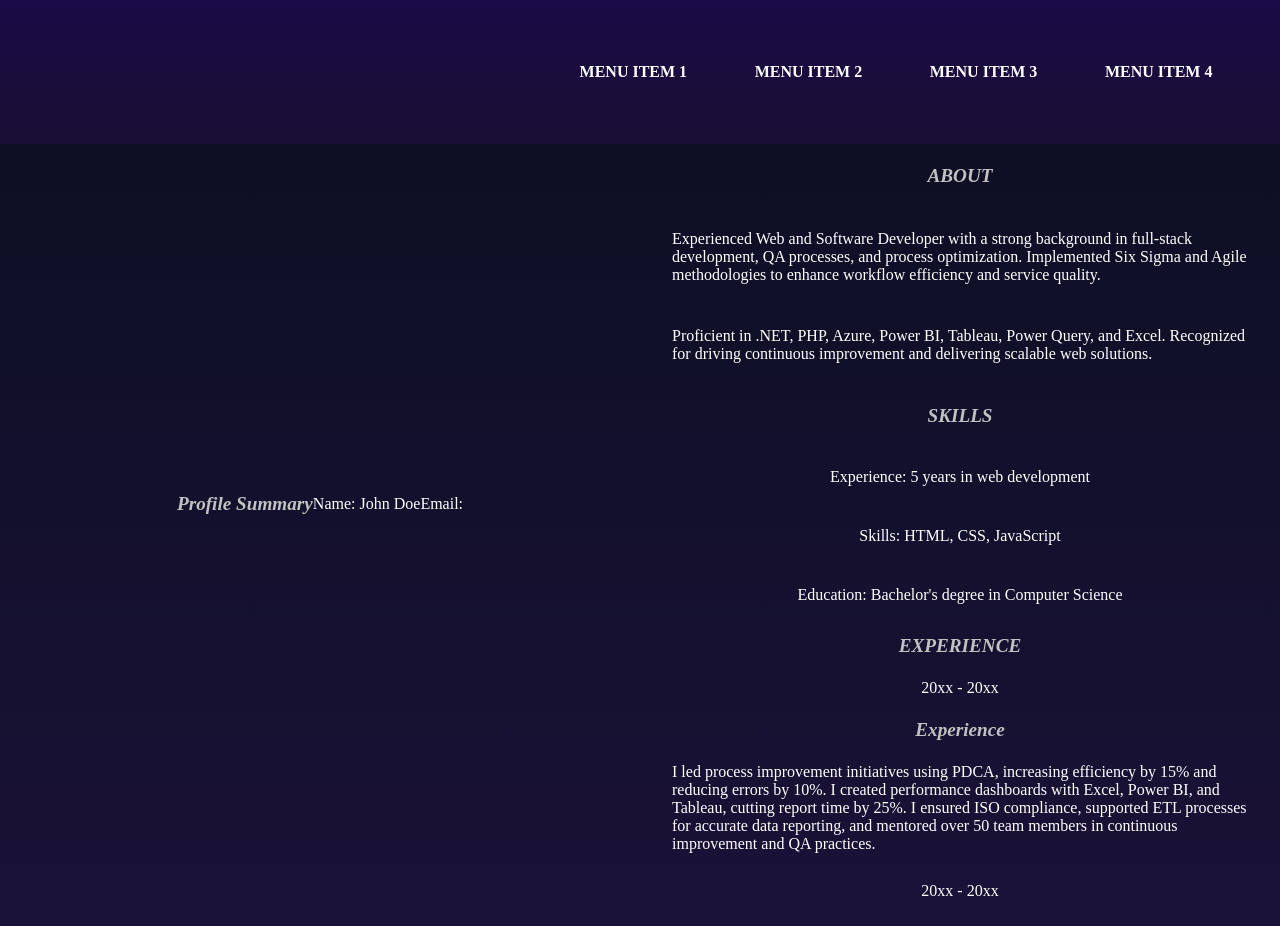
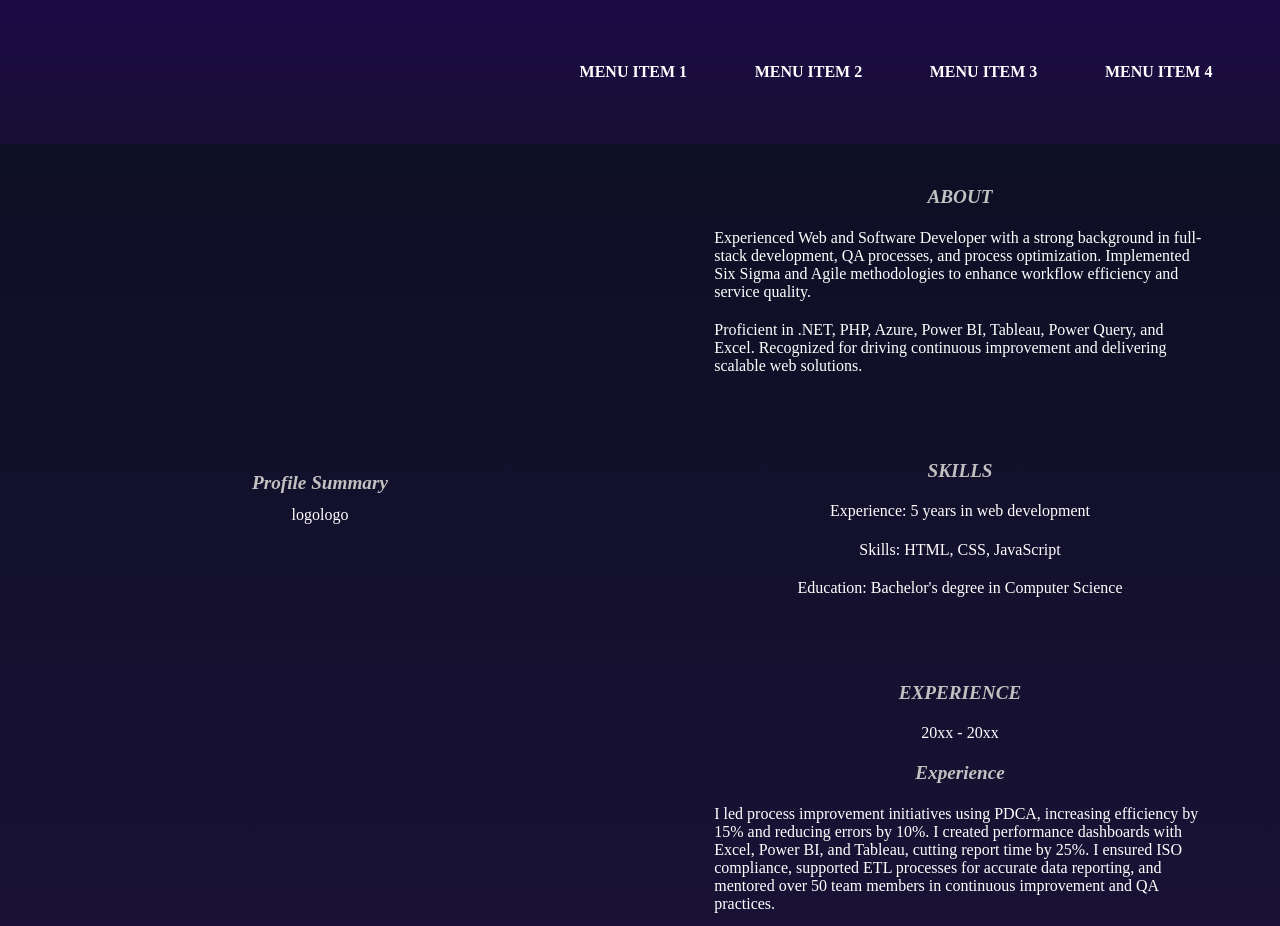
Before and after one commit to NatillaPunk/portfolio, a website built with Vite: page index.html in a window 1280 px wide. Shown: the top 926 px of the page. Built offline with nearby package versions, Linux system fonts and the light colour scheme.

Commit message:
feat: enhance layout of profile summary section; add flex properties and adjust padding for better alignment

```diff
--- a/css/style.scss
+++ b/css/style.scss
@@ -45,9 +45,20 @@ section {
     .layout-profile-summary {
         width: 50%;
         height: 90vh;
-        ;
+        gap: 0%;
 
         @include mixins.flex-center;
+
+        div {
+            width: 100%;
+            padding: 2%;
+            @include mixins.flex-center;
+            *{
+                padding: auto;
+            }
+        }
+
+
 
     }
 
@@ -59,12 +70,15 @@ section {
 
         .cv-summary-item {
             width: 90%;
-            height: 30vh;
+            height: fit-content;
+
+            padding: 5%;
             @include mixins.flex-center;
 
             * {
             width: 100%;
             height: fit-content;
+            padding: 2%;
             @include mixins.flex-center;
 
             }
--- a/index.html
+++ b/index.html
@@ -19,10 +19,12 @@
     </nav>
     <section class="section-landing-page">
         <div class="layout-profile-summary" #id="layout-profile-summary">
-            <img src="" alt="">
+            <div><img src="" alt="">
             <h2>Profile Summary</h2>
-            <p>Name: John Doe</p>
-            <p>Email:
+            <div class="icons">
+                <p>logo</p>
+                <p>logo</p>
+            </div></div>
         </div>
 
         <div class="layout-cv-summary">
```
Also changed, not shown: css/style.css, 1 other file.
